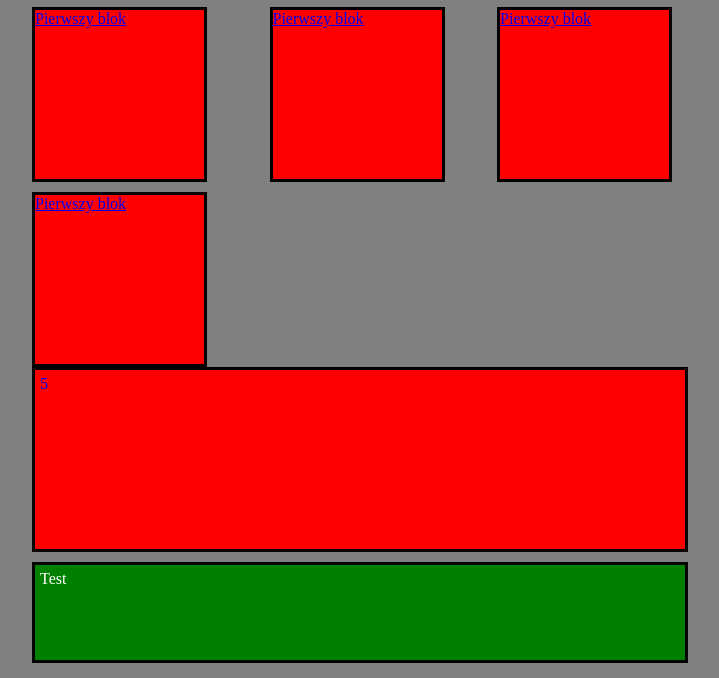
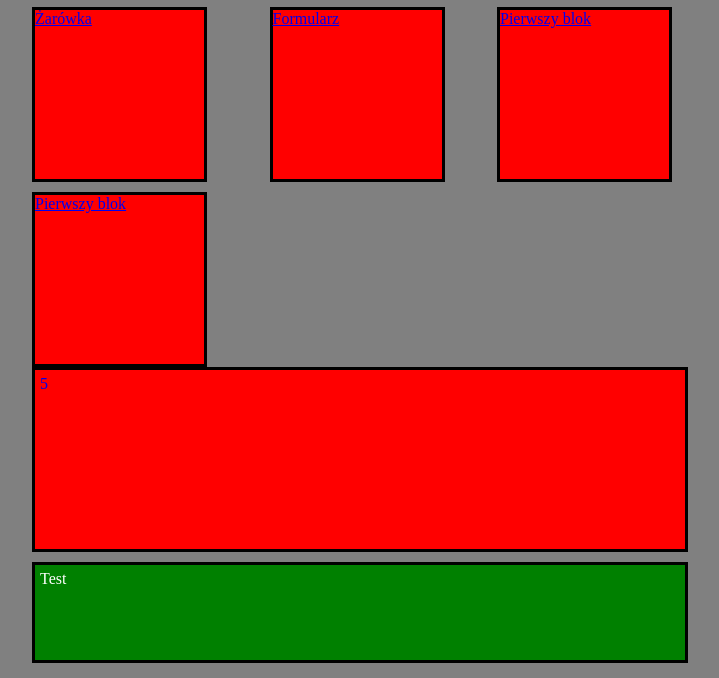
Before and after one commit to Szachh/strona, a plain HTML site: page index.html in a window 1280 px wide. Shown: the part 160-838 px from the top of the page, without its empty margins (288-1007 px from the left). Drawn offline with Linux system fonts and the light colour scheme.

Commit message:
Update index.html

```diff
--- a/index.html
+++ b/index.html
@@ -13,10 +13,10 @@
         </div>
         <section>
         <a href="PLIKI/jeden.html"><div id="jeden">
-            Pierwszy blok
+            Żarówka
         </div></a>
         <a href="PLIKI/flex.html"><div id="dwa">
-            Pierwszy blok
+            Formularz
         </div></a>
         <a href="PLIKI/jeden.html"><div id="trzy">
             Pierwszy blok
```
